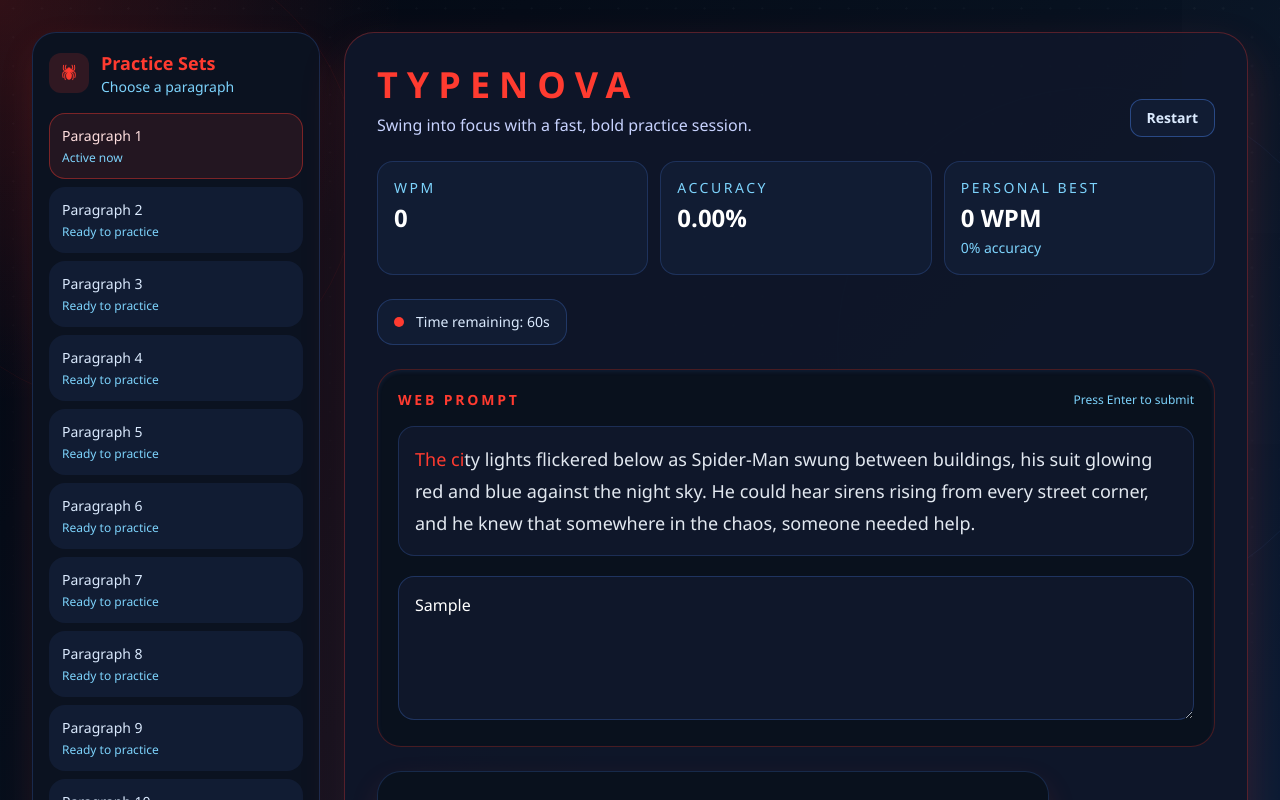
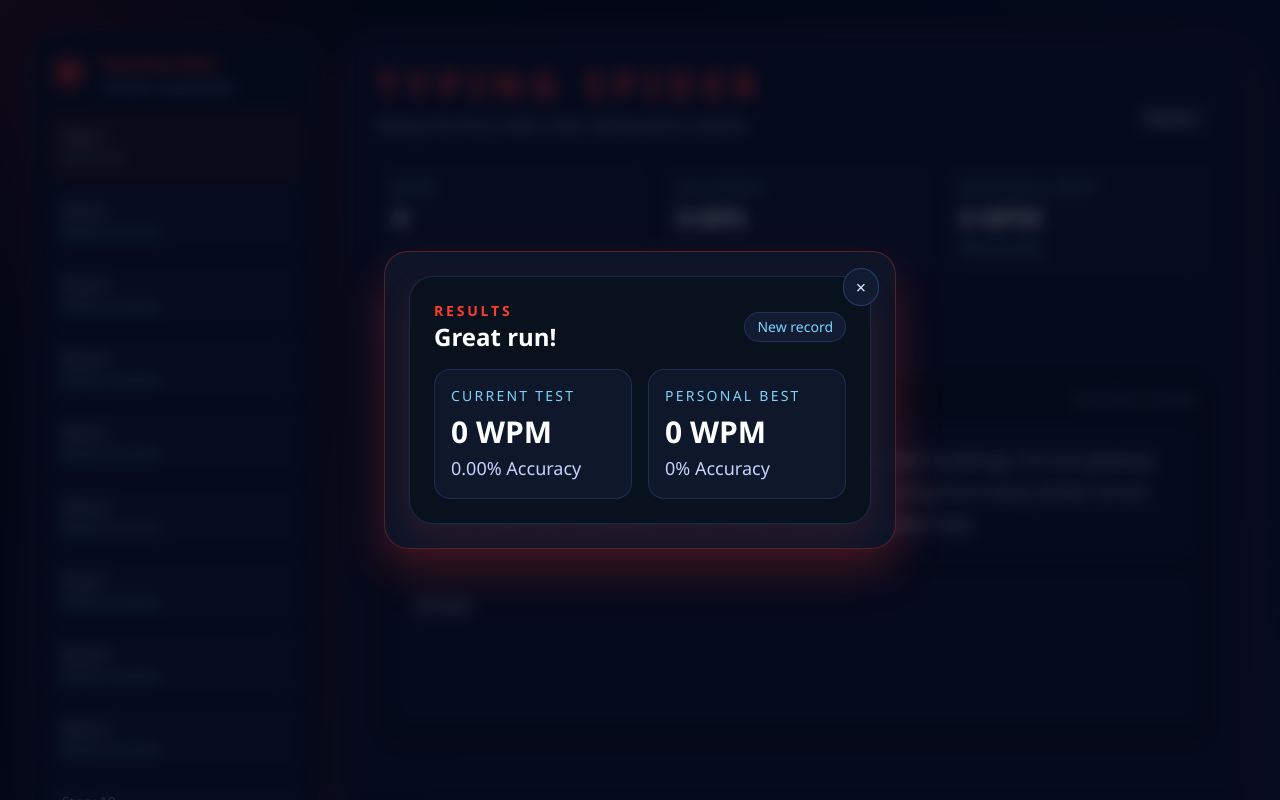
Before and after one commit to Soumyodipto68/TypeNova, a React (Vite) app: page / in a window 1280 px wide. Both pictures are taken after typing "Sample" into the empty fields and a click on the button "Submit". Shown: the top 800 px of the page. Built offline with nearby package versions, Linux system fonts and the light colour scheme.

Commit message:
Enhance UI components with animations and add close functionality for results

```diff
--- a/src/App.jsx
+++ b/src/App.jsx
@@ -22,6 +22,7 @@
     accuracy,
     isFinished,
     resetGame,
+    closeResult,
     stopTimer,
   } = useTyping(text);
 
@@ -63,7 +64,7 @@
           <div className="mb-6 flex flex-col gap-4 md:flex-row md:items-end md:justify-between">
             <div>
               <h1 className="text-3xl font-black uppercase tracking-[0.25em] text-[#ff3b30] sm:text-4xl">
-                TypeNova
+                Typing Spider
               </h1>
               <p className="mt-2 max-w-2xl text-sm text-[#c7d2fe] sm:text-base">
                 Swing into focus with a fast, bold practice session.
@@ -150,13 +151,29 @@
             {isFinished && (
               <motion.div
                 key="result"
-                initial={{ opacity: 0, y: 18 }}
-                animate={{ opacity: 1, y: 0 }}
-                exit={{ opacity: 0, y: -12 }}
-                transition={{ duration: 0.35 }}
-                className="mt-6"
+                initial={{ opacity: 0 }}
+                animate={{ opacity: 1 }}
+                exit={{ opacity: 0 }}
+                transition={{ duration: 0.3 }}
+                className="fixed inset-0 z-50 flex items-center justify-center bg-slate-950/70 px-4 backdrop-blur-sm"
               >
-                <Result wpm={wpm} accuracy={accuracy} />
+                <motion.div
+                  initial={{ opacity: 0, scale: 0.95, y: 12 }}
+                  animate={{ opacity: 1, scale: 1, y: 0 }}
+                  exit={{ opacity: 0, scale: 0.95, y: 8 }}
+                  transition={{ duration: 0.3 }}
+                  className="relative w-full max-w-lg rounded-[24px] border border-[#ff3b30]/30 bg-[#0f172a]/95 p-6 shadow-[0_20px_45px_rgba(255,59,48,0.25)]"
+                >
+                  <button
+                    type="button"
+                    onClick={closeResult}
+                    className="cursor-pointer absolute right-4 top-4 rounded-full border border-[#4f8cff]/30 bg-[#111c33] px-3 py-1 text-lg text-[#dbeafe] transition hover:border-[#4f8cff] hover:bg-[#162544]"
+                    aria-label="Close results"
+                  >
+                    ×
+                  </button>
+                  <Result wpm={wpm} accuracy={accuracy} />
+                </motion.div>
               </motion.div>
             )}
           </AnimatePresence>
--- a/src/components/Sidebar.jsx
+++ b/src/components/Sidebar.jsx
@@ -4,7 +4,7 @@
   return (
     <aside className="w-full rounded-[24px] border border-[#4f8cff]/20 bg-[#0b1220] p-4 shadow-[0_14px_35px_rgba(255,59,48,0.12)] lg:w-72 lg:shrink-0">
       <div className="mb-4 flex items-center gap-3">
-        <div className="flex h-10 w-10 items-center justify-center rounded-xl bg-[#ff3b30]/15 text-lg text-[#ff3b30]">
+        <div className="flex text-3xl h-10 w-10 items-center justify-center rounded-xl bg-[#ff3b30]/15 text-[#ff3b30]">
           🕷
         </div>
         <div>
@@ -21,10 +21,10 @@
             className={`w-full rounded-2xl border px-3 py-3 text-left transition ${
               selectedIndex === index
                 ? "border-[#ff3b30]/40 bg-[#ff3b30]/10 text-[#ffdfdf]"
-                : "border-transparent bg-[#111c33] text-[#dbeafe] hover:border-[#4f8cff]/20 hover:bg-[#162544]"
+                : "border-transparent bg-[#111c33] text-[#dbeafe] hover:border-[#4f8cff]/20 hover:bg-[#162544] cursor-nwse-pointer"
             }`}
           >
-            <p className="text-sm font-medium">Paragraph {index + 1}</p>
+            <p className="text-sm font-medium">Story {index + 1}</p>
             <p className="mt-1 text-xs text-[#7dd3fc]">
               {selectedIndex === index ? "Active now" : "Ready to practice"}
             </p>
--- a/src/components/TypingBox.jsx
+++ b/src/components/TypingBox.jsx
@@ -8,7 +8,7 @@
         <p className="text-xs text-[#7dd3fc]">Press Enter to submit</p>
       </div>
 
-      <p className="mb-5 whitespace-pre-wrap rounded-2xl border border-[#4f8cff]/20 bg-[#0f172a] p-4 text-base leading-8 text-[#e2e8f0] sm:text-lg">
+      <p className="mb-5 whitespace-pre-wrap rounded-2xl border border-[#4f8cff]/20 bg-[#0f172a] p-4 text-base leading-8 text-[#e2e8f0] sm:text-lg select-none">
         {text.split("").map((char, i) => {
           let color = "text-[#e2e8f0]";
           if (i < input.length) {
--- a/src/hooks/useTyping.js
+++ b/src/hooks/useTyping.js
@@ -66,6 +66,10 @@
     clearInterval(timerRef.current);
   };
 
+  const closeResult = () => {
+    resetGame();
+  };
+
   return {
     input,
     handleChange,
@@ -75,6 +79,7 @@
     accuracy,
     isFinished,
     resetGame,
+    closeResult,
     stopTimer,
   };
 };
```
